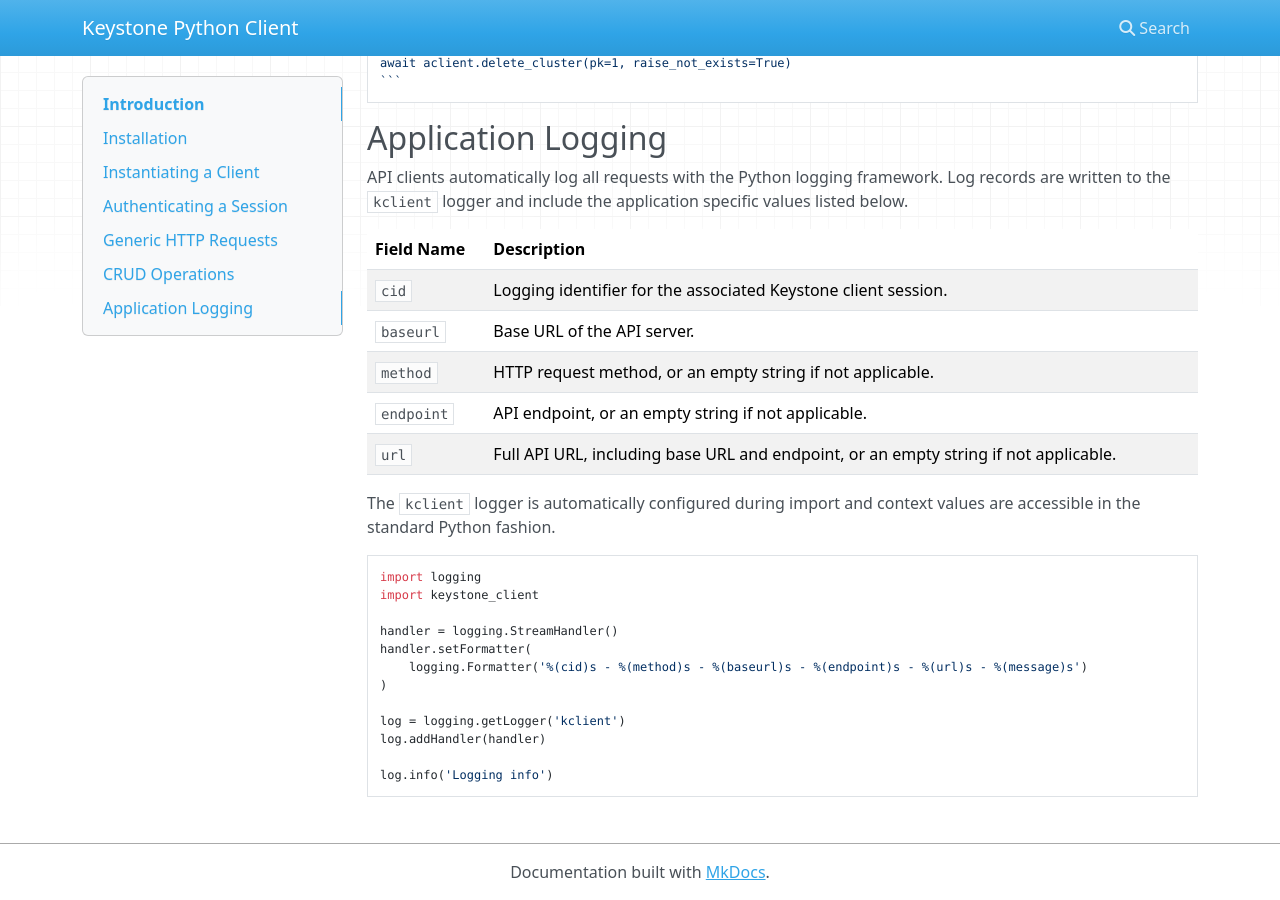
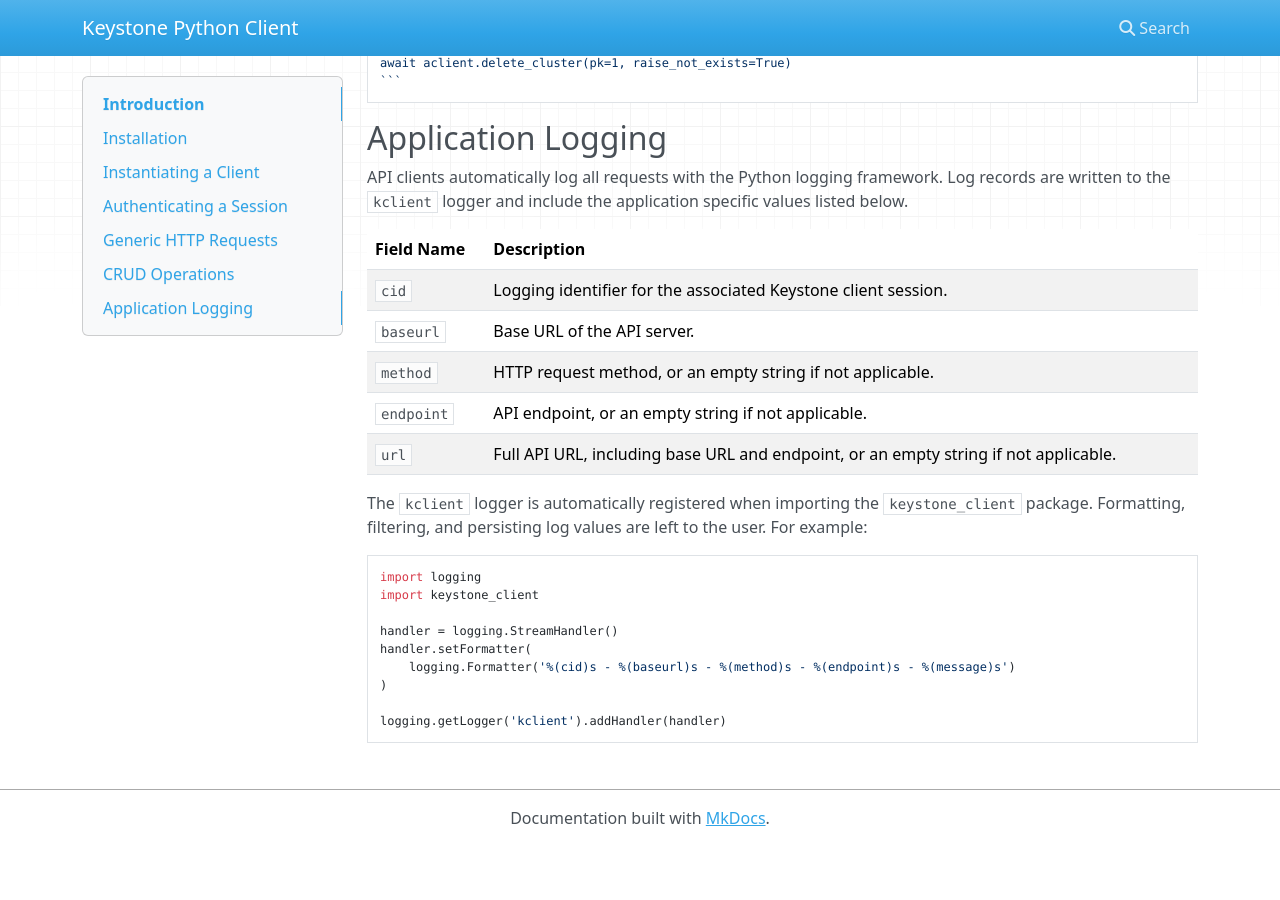
Before and after one commit to Better-HPC/keystone-python-client, an MkDocs documentation site: the page built from docs/index.md, in a window 1280 px wide and 900 px high, scrolled down 6125 px. Built offline with MkDocs 1.6.1, drawn with Linux system fonts in a browser that asks for light colours; nearby versions of some CDN libraries; after the commit the page ends 6971 px from its top, so only the background shows below that.

Commit message:
Ensures default logging context is set

````diff
--- a/docs/index.md
+++ b/docs/index.md
@@ -298,8 +298,9 @@
 | `url`      | Full API URL, including base URL and endpoint, or an empty string if not applicable. |
 
 
-The `kclient` logger is automatically configured during import and context values are accessible in the
-standard Python fashion.
+The `kclient` logger is automatically registered when importing the `keystone_client` package.
+Formatting, filtering, and persisting log values are left to the user.
+For example:
 
 ```python
 import logging
@@ -307,11 +308,8 @@
 
 handler = logging.StreamHandler()
 handler.setFormatter(
-    logging.Formatter('%(cid)s - %(method)s - %(baseurl)s - %(endpoint)s - %(url)s - %(message)s')
+    logging.Formatter('%(cid)s - %(baseurl)s - %(method)s - %(endpoint)s - %(message)s')
 )
 
-log = logging.getLogger('kclient')
-log.addHandler(handler)
-
-log.info('Logging info')
+logging.getLogger('kclient').addHandler(handler)
 ```
````
Also changed, not shown: 2 other files.
